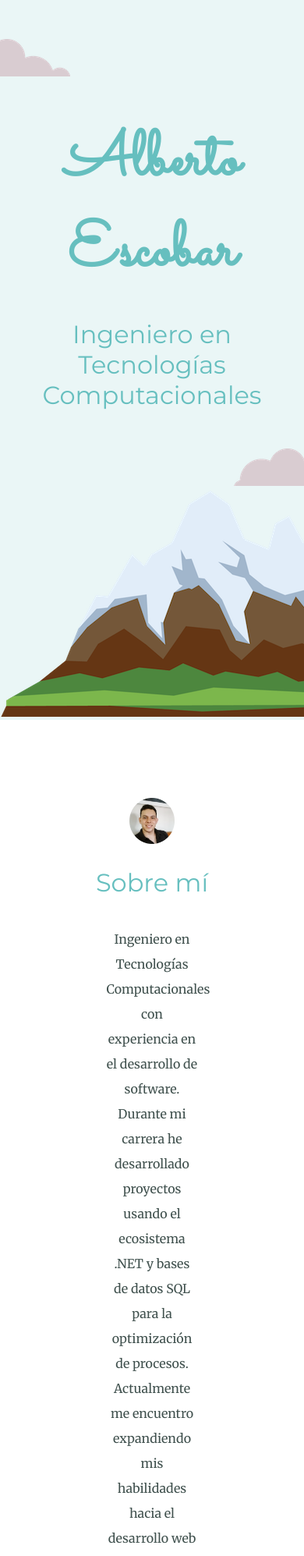
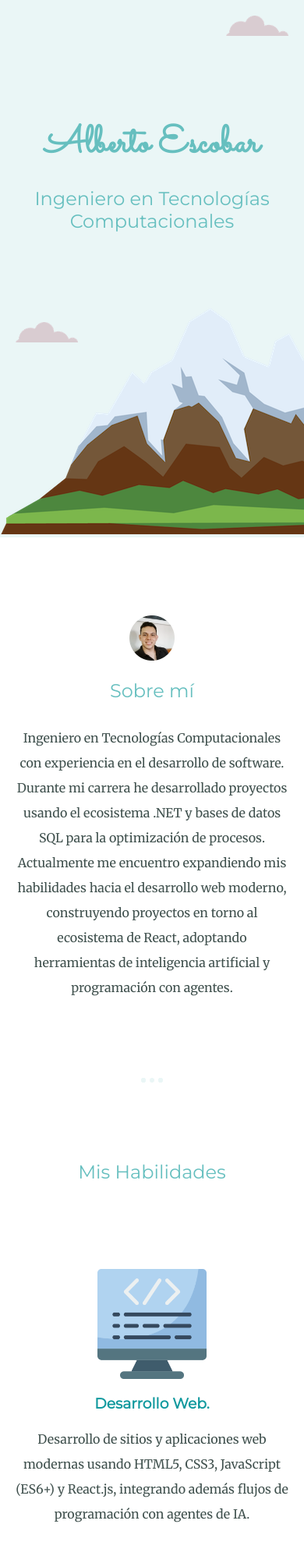
Before and after one commit to albertoescobar27/personalsite, a plain HTML site: page index.html in a window 390 px wide. Shown: the top 1995 px of the page at 78% size. Drawn offline with Linux system fonts and the light colour scheme.

Commit message:
feat: implement responsive base styles and add viewport meta tag

```diff
--- a/assets/css/styles.css
+++ b/assets/css/styles.css
@@ -190,3 +190,54 @@ absoluto o relativo, margen o padding ;*/
   font-size: 0.75rem;
   padding: 20px 0;
 }
+
+/* ----- Responsive Design (Móviles y Tablets) ----- */
+@media (max-width: 768px) {
+  h1 {
+    font-size: 3rem; /* Reducir tamaño de título principal */
+  }
+
+  h2 {
+    font-size: 1.5rem; /* Reducir tamaño de subtítulos */
+  }
+
+  p {
+    font-size: 1rem;
+  }
+
+  /* Ampliar el ancho de los contenedores en móvil para aprovechar el espacio */
+  .intro, .skill-row, .mensaje-contacto {
+    width: 90%;
+  }
+
+  .skill-row {
+    text-align: center;
+  }
+
+  /* Ajustar nubes para que no se sobrepongan al texto ni se salgan de pantalla */
+  .top-cloud {
+    right: 20px;
+    top: 20px;
+    width: 80px;
+  }
+
+  .botton-cloud {
+    left: 20px;
+    bottom: 250px;
+    width: 80px;
+  }
+
+  /* Quitar los 'floats' para que las imágenes se apilen arriba del texto en móviles */
+  .desarrolloweb-img, .desarrolloescritorio-img, .datos-img {
+    float: none;
+    display: block;
+    margin: 0 auto 20px auto;
+    width: 40%;
+  }
+
+  /* Centrar los botones en móvil */
+  .btn {
+    width: 80%;
+    margin: 10px auto;
+  }
+}
--- a/index.html
+++ b/index.html
@@ -3,6 +3,7 @@
 
 <head>
   <meta charset="utf-8">
+  <meta name="viewport" content="width=device-width, initial-scale=1.0">
   <title>Personal Site</title>
   <link rel="stylesheet" href="assets/css/styles.css">
   <link rel="icon" href="assets/icons/albertoescobarfav.ico">
```
